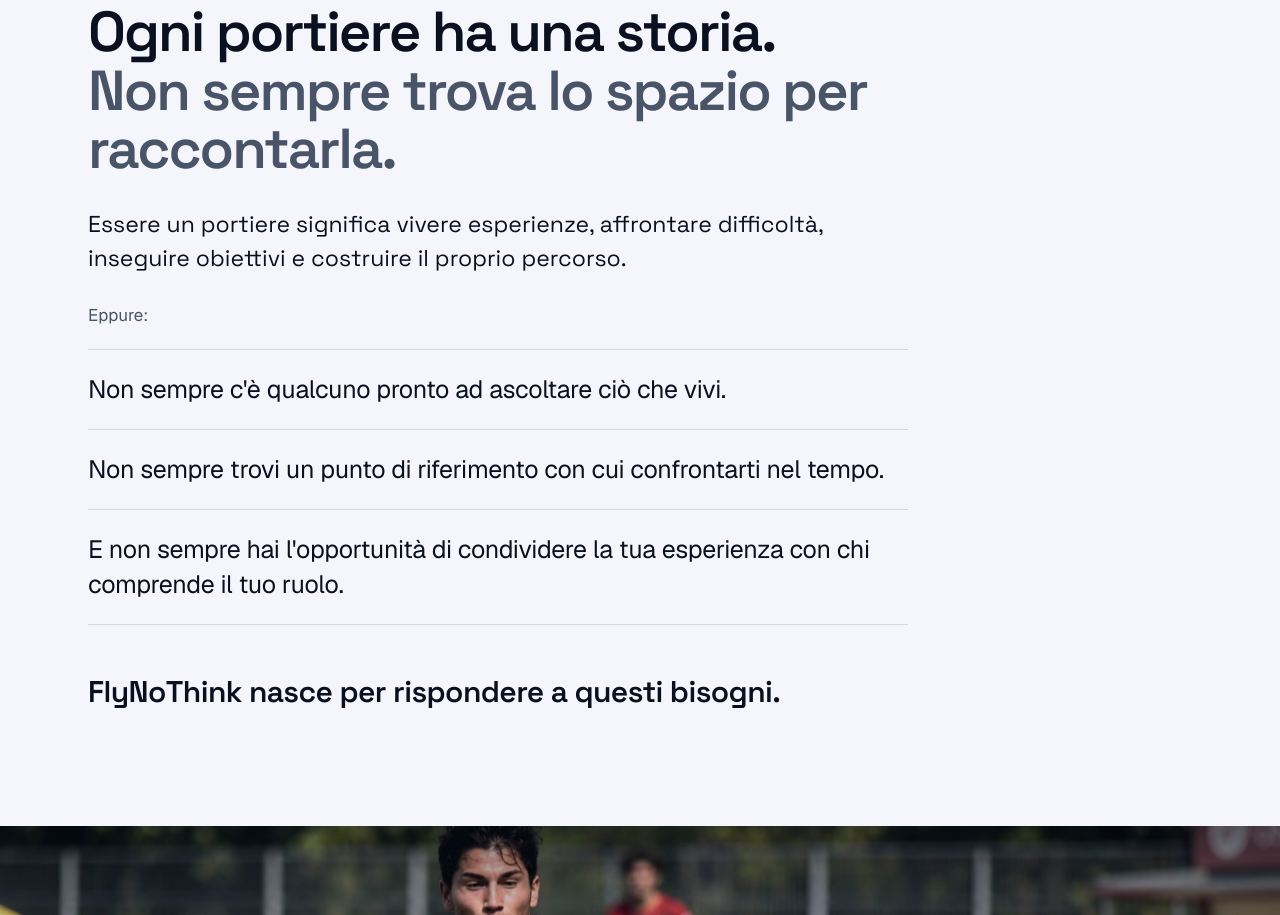
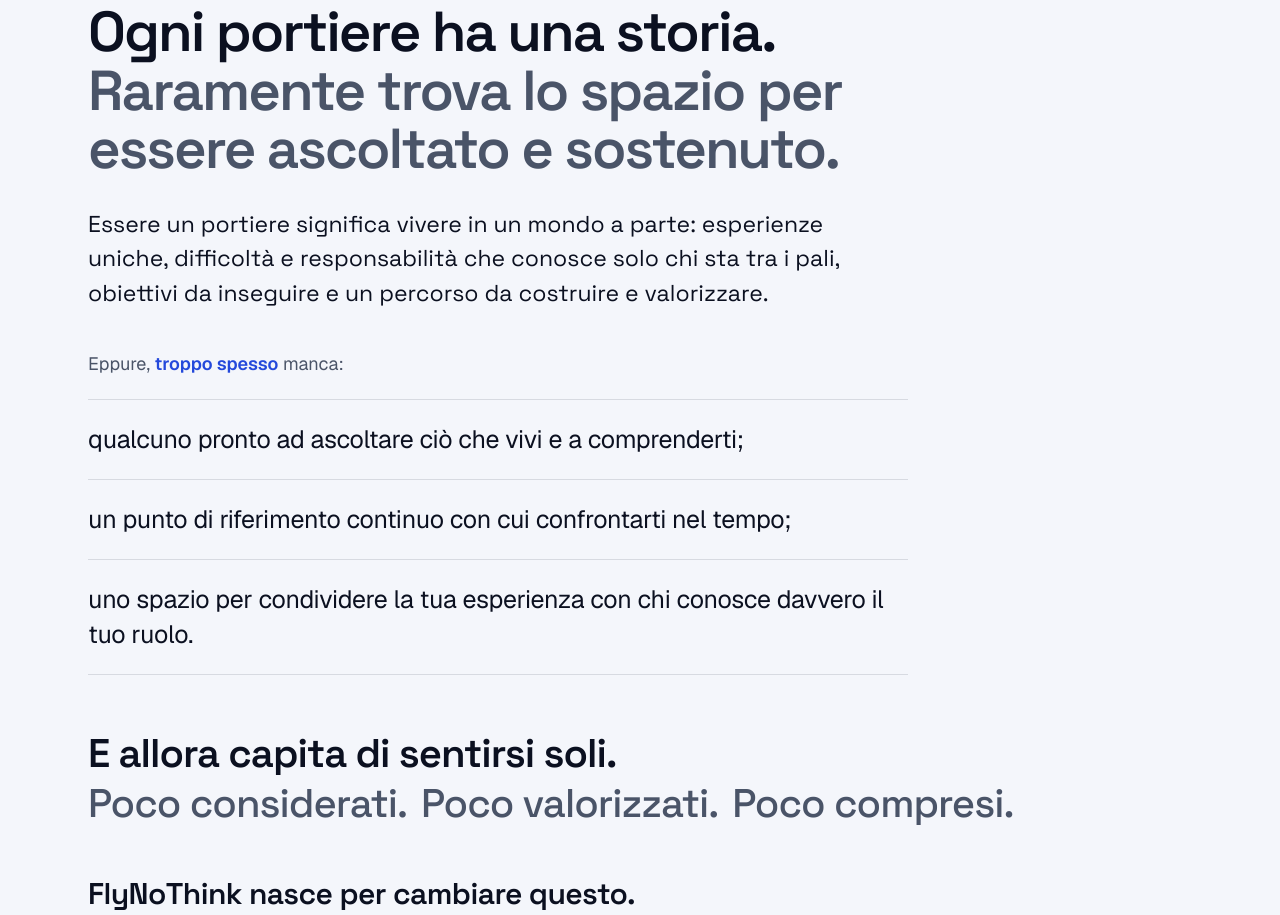
Before and after one commit to gabrieledepietto99-hub/flynothink, a plain HTML site: page public/index.html in a window 1280 px wide. Shown: the part 955-1870 px from the top of the page. Drawn offline with Linux system fonts and the light colour scheme.

Commit message:
FNT 4.0 · nuovo testo per «Il bisogno»
Co-Authored-By: Claude Opus 5.5 <noreply@anthropic.com>
Claude-Session: https://claude.ai/code/session_01CvkAG2jQM7R6jUzH2dwjKd

```diff
--- a/public/assets/css/fnt4.css
+++ b/public/assets/css/fnt4.css
@@ -42,6 +42,11 @@ h1,h2,h3{margin:0;font-weight:600;font-family:"Space Grotesk",system-ui,sans-ser
 .sec-ink .soft{color:var(--on-ink-muted)}
 .lead{font-size:clamp(19px,2.1vw,23px);line-height:1.5;margin-top:28px;max-width:44ch}
 .body-dim{color:var(--muted);margin-top:26px}
+.manca{margin-top:40px;font-size:18px;color:var(--muted)}
+.manca strong{color:var(--blue-ink);font-weight:600}
+.soli{margin-top:56px;font-family:"Space Grotesk",system-ui,sans-serif;font-size:clamp(26px,3.2vw,40px);line-height:1.15;letter-spacing:-.025em;display:flex;flex-wrap:wrap;column-gap:.35em;row-gap:4px}
+.soli strong{flex-basis:100%;font-weight:600;color:var(--text)}
+.soli span{color:var(--muted);font-weight:500}
 .statement{font-size:clamp(22px,2.8vw,30px);font-weight:600;letter-spacing:-.02em;line-height:1.25;margin-top:48px}
 
 /* ---------- pulsanti ---------- */
--- a/public/index.html
+++ b/public/index.html
@@ -88,15 +88,16 @@
 <section class="sec sec-paper" id="progetto" data-theme="light" aria-labelledby="bisogno-title">
   <div class="wrap narrow">
     <p class="eyebrow rv">Il bisogno</p>
-    <h2 id="bisogno-title" class="h-xl rv">Ogni portiere ha una storia. <span class="soft">Non sempre trova lo spazio per raccontarla.</span></h2>
-    <p class="lead rv">Essere un portiere significa vivere esperienze, affrontare difficoltà, inseguire obiettivi e costruire il proprio percorso.</p>
-    <p class="body-dim rv">Eppure:</p>
+    <h2 id="bisogno-title" class="h-xl rv">Ogni portiere ha una storia. <span class="soft">Raramente trova lo spazio per essere ascoltato e sostenuto.</span></h2>
+    <p class="lead rv">Essere un portiere significa vivere in un mondo a parte: esperienze uniche, difficoltà e responsabilità che conosce solo chi sta tra i pali, obiettivi da inseguire e un percorso da costruire e valorizzare.</p>
+    <p class="manca rv">Eppure, <strong>troppo spesso</strong> manca:</p>
     <ul class="nonsempre">
-      <li class="rv">Non sempre c'è qualcuno pronto ad ascoltare ciò che vivi.</li>
-      <li class="rv">Non sempre trovi un punto di riferimento con cui confrontarti nel tempo.</li>
-      <li class="rv">E non sempre hai l'opportunità di condividere la tua esperienza con chi comprende il tuo ruolo.</li>
+      <li class="rv">qualcuno pronto ad ascoltare ciò che vivi e a comprenderti;</li>
+      <li class="rv">un punto di riferimento continuo con cui confrontarti nel tempo;</li>
+      <li class="rv">uno spazio per condividere la tua esperienza con chi conosce davvero il tuo ruolo.</li>
     </ul>
-    <p class="statement rv">FlyNoThink nasce per rispondere a questi bisogni.</p>
+    <p class="soli rv"><strong>E allora capita di sentirsi soli.</strong> <span>Poco considerati.</span> <span>Poco valorizzati.</span> <span>Poco compresi.</span></p>
+    <p class="statement rv">FlyNoThink nasce per cambiare questo.</p>
   </div>
 </section>
 
```
